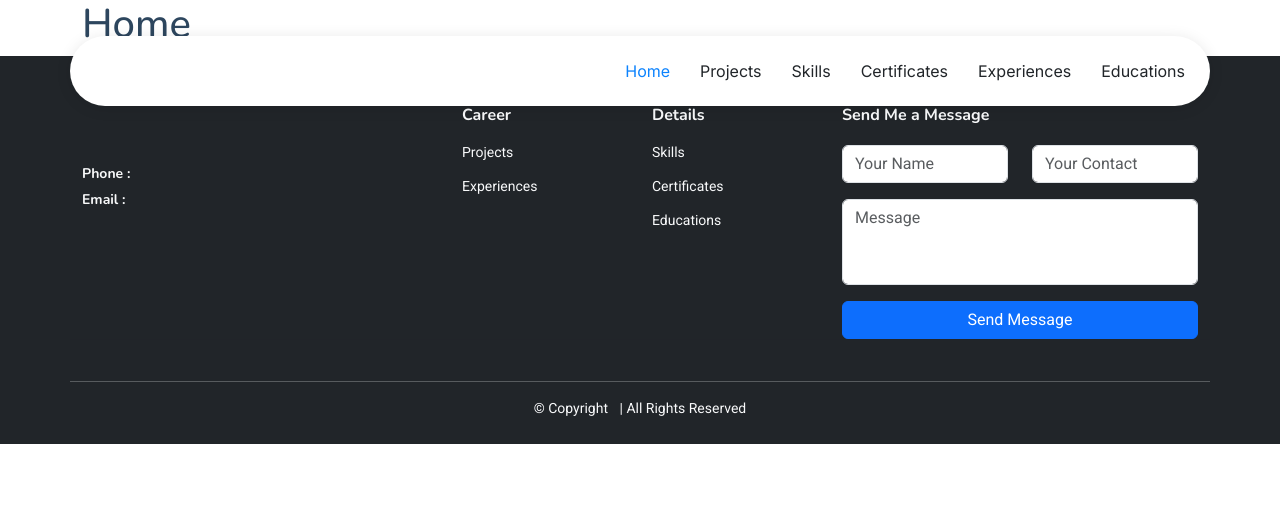
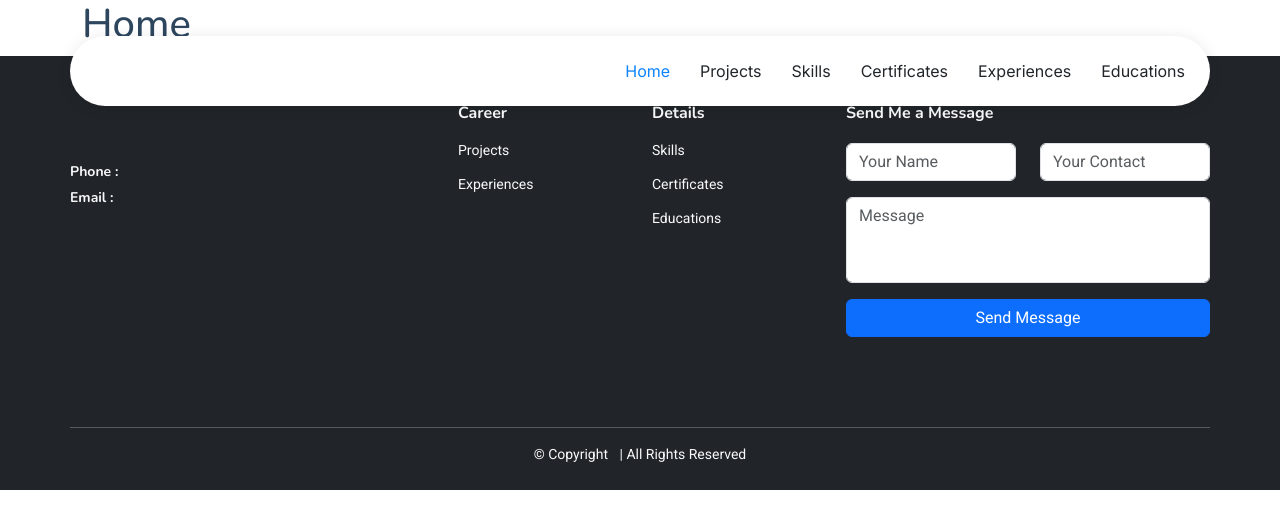
Before and after one commit to kucingcoder/kudongo, a Laravel app: page / in a window 1280 px wide. Shown: the top 529 px of the page. Run offline with Laravel 12, Linux system fonts and the light colour scheme; data that the repository does not hold is empty.

Commit message:
Fix design

```diff
--- a/resources/views/layouts/landing_template.blade.php
+++ b/resources/views/layouts/landing_template.blade.php
@@ -59,7 +59,7 @@
     </main>
 
     <footer id="footer" class="footer bg-dark text-light">
-        <div class="container footer-top">
+        <div class="container footer-top px-5 px-md-0 py-5">
             <div class="row gy-4">
                 <div class="col-lg-4 col-md-6 footer-about">
                     <a href="index.html" class="logo d-flex align-items-center">
```
